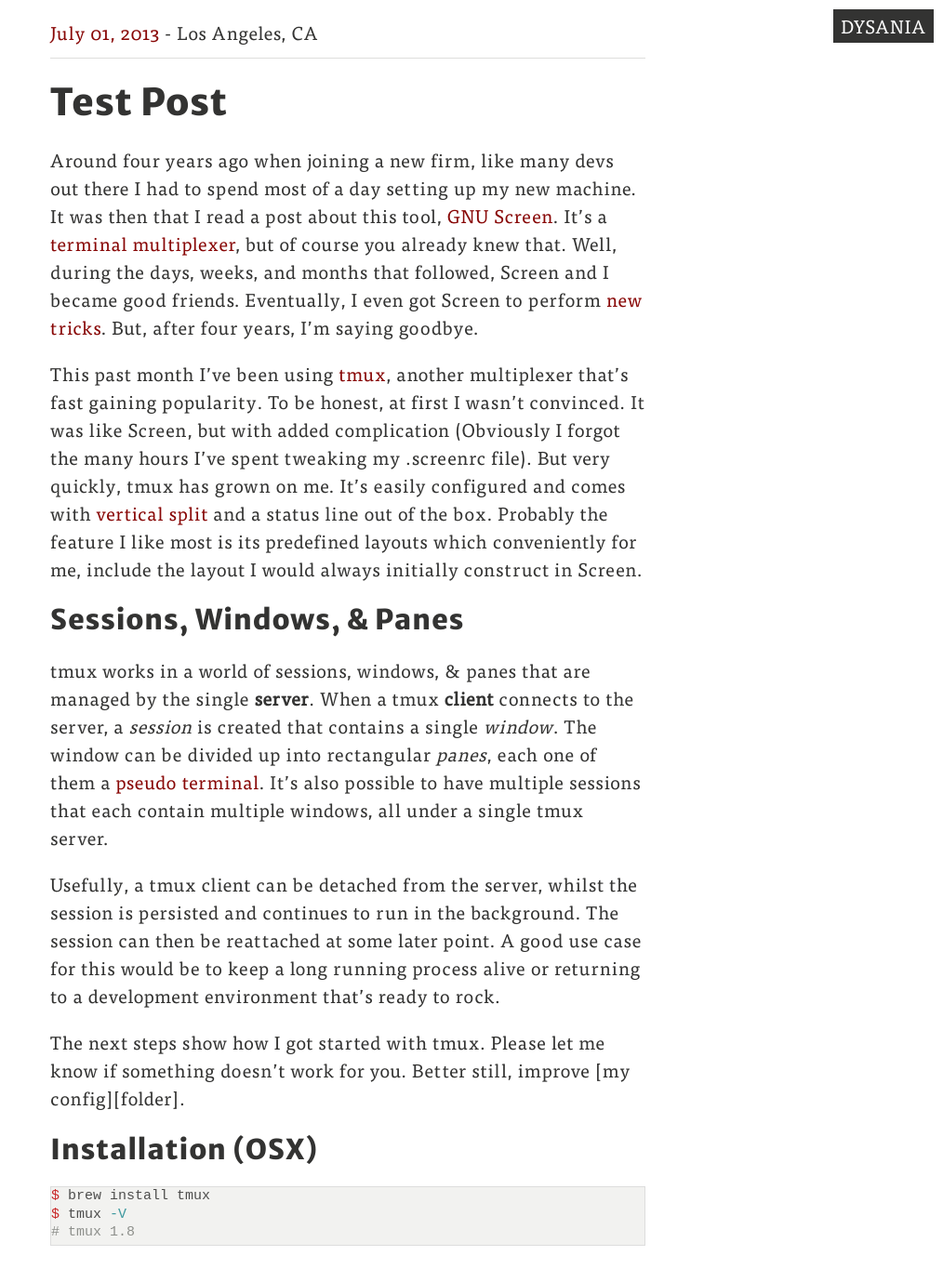
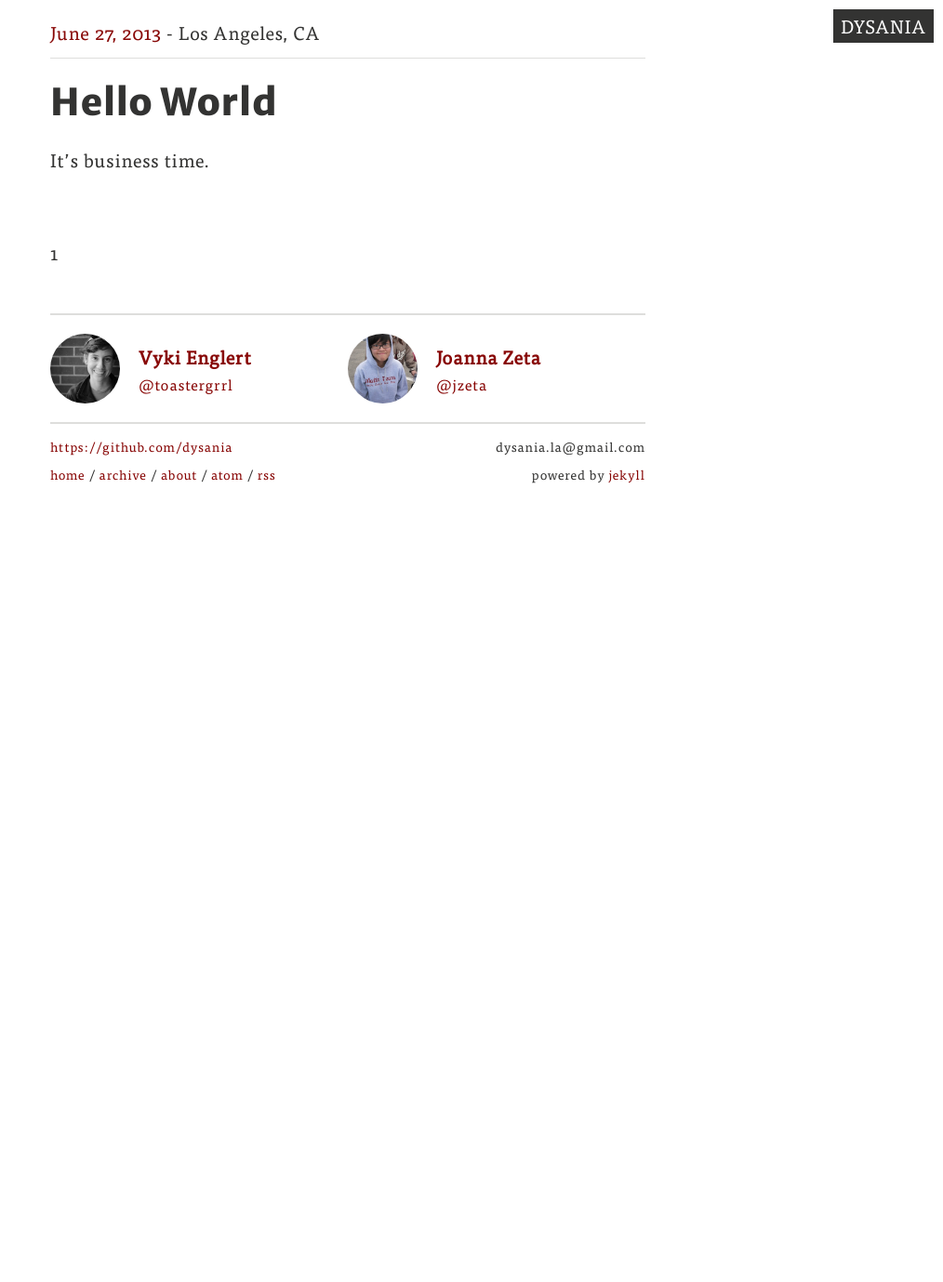
Before and after one commit to dysania/blog, a Jekyll site: the page built from index.html, in a window 1280 px wide and 1400 px high. Shown: the top 1379 px of the window at 93% size, without its empty margins (266-1280 px from the left). Built offline with Jekyll 4.4.1, drawn with Linux system fonts in a browser that asks for light colours; Markdown is read by kramdown in place of the engine named in the settings; the list of posts is cut into pages by our own code; some of the changed text lies outside the part shown.

Commit message:
moved sample posts to _drafts, published first post

```diff
--- a/_layouts/post.html
+++ b/_layouts/post.html
@@ -3,7 +3,7 @@
 ---
 <section class="date">
 
-<p><span><a href="{{ site.baseurl }}{{ page.url }}">{{ page.date | date: "%B %d, %Y" }}</a></span> - {{ page.location }}</p>
+  <p><span><a href="{{ site.baseurl }}{{ page.url }}">{{ page.date | date: "%B %d, %Y" }}</a></span> - {{ page.location }}</p>
 
 </section>
 
--- /dev/null
+++ b/_posts/2013-06-27-hello-world.md
@@ -0,0 +1,12 @@
+---
+layout: post
+title: "Hello World"
+location: "Los Angeles, CA"
+image: headers/jesus_ami.jpg
+color: 880706
+---
+
+{{ page.title }}
+================
+
+It's business time.
--- a/_posts/2013-07-01-test-post-2.md
+++ /dev/null
@@ -1,39 +0,0 @@
----
-layout: post
-title: "Test Post"
-location: "Los Angeles, CA"
-image: headers/jesus_ami.jpg
-color: 880706
----
-
-{{ page.title }}
-================
-
-Around four years ago when joining a new firm, like many devs out there I had to spend most of a day setting up my new machine. It was then that I read a post about this tool, [GNU Screen][]. It's a [terminal multiplexer][], but of course you already knew that. Well, during the days, weeks, and months that followed, Screen and I became good friends. Eventually, I even got Screen to perform [new tricks][]. But, after four years, I'm saying goodbye.
-
-[GNU Screen]: http://www.gnu.org/software/screen/ "Gnu Screen"
-[terminal multiplexer]: http://en.wikipedia.org/wiki/Terminal_multiplexer "Terminal Multiplexer"
-[new tricks]: http://old.evanmeagher.net/2010/12/patching-screen-with-vertical-split-in-os "I patched it for vertical splits"
-
-This past month I've been using [tmux][], another multiplexer that's fast gaining popularity. To be honest, at first I wasn't convinced. It was like Screen, but with added complication (Obviously I forgot the many hours I've spent tweaking my .screenrc file). But very quickly, tmux has grown on me. It's easily configured and comes with [vertical split][] and a status line out of the box. Probably the feature I like most is its predefined layouts which conveniently for me, include the layout I would always initially construct in Screen.
-
-[tmux]: http://en.wikipedia.org/wiki/Tmux "tmux is awesome"
-[vertical split]: http://fungi.yuggoth.org/vsp4s/ "Yes, I know Screen has this now - apparently"
-
-## Sessions, Windows, & Panes
-
-tmux works in a world of sessions, windows, & panes that are managed by the single **server**. When a tmux **client** connects to the server, a *session* is created that contains a single *window*. The window can be divided up into rectangular *panes*, each one of them a [pseudo terminal][]. It's also possible to have multiple sessions that each contain multiple windows, all under a single tmux server.
-
-[pseudo terminal]: http://en.wikipedia.org/wiki/Pseudo_terminal "What is a pseudo terminal?"
-
-Usefully, a tmux client can be detached from the server, whilst the session is persisted and continues to run in the background. The session can then be reattached at some later point. A good use case for this would be to keep a long running process alive or returning to a development environment that's ready to rock.
-
-The next steps show how I got started with tmux. Please let me know if something doesn't work for you. Better still, improve [my config][folder].
-
-## Installation (OSX)
-
-{% highlight bash %}
-$ brew install tmux
-$ tmux -V
-# tmux 1.8
-{% endhighlight %}
```
Also changed, not shown: _drafts/goodbye-screen-my-old-friend.md (renamed from _posts/2013-05-04-goodbye-screen-my-old-friend.md), _drafts/test-post.md (renamed from _posts/2013-06-26-test-post.md), 9 other files.
